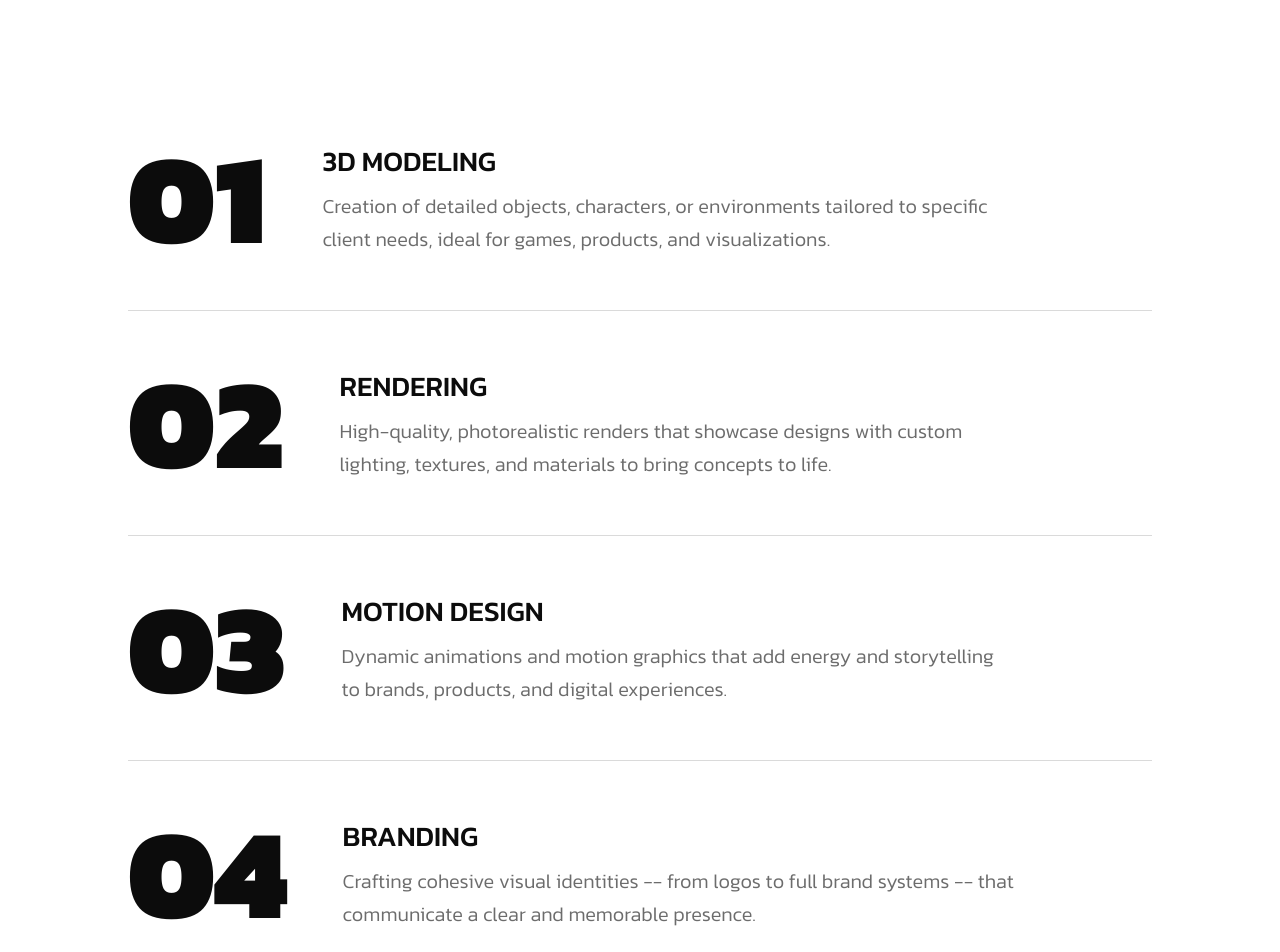
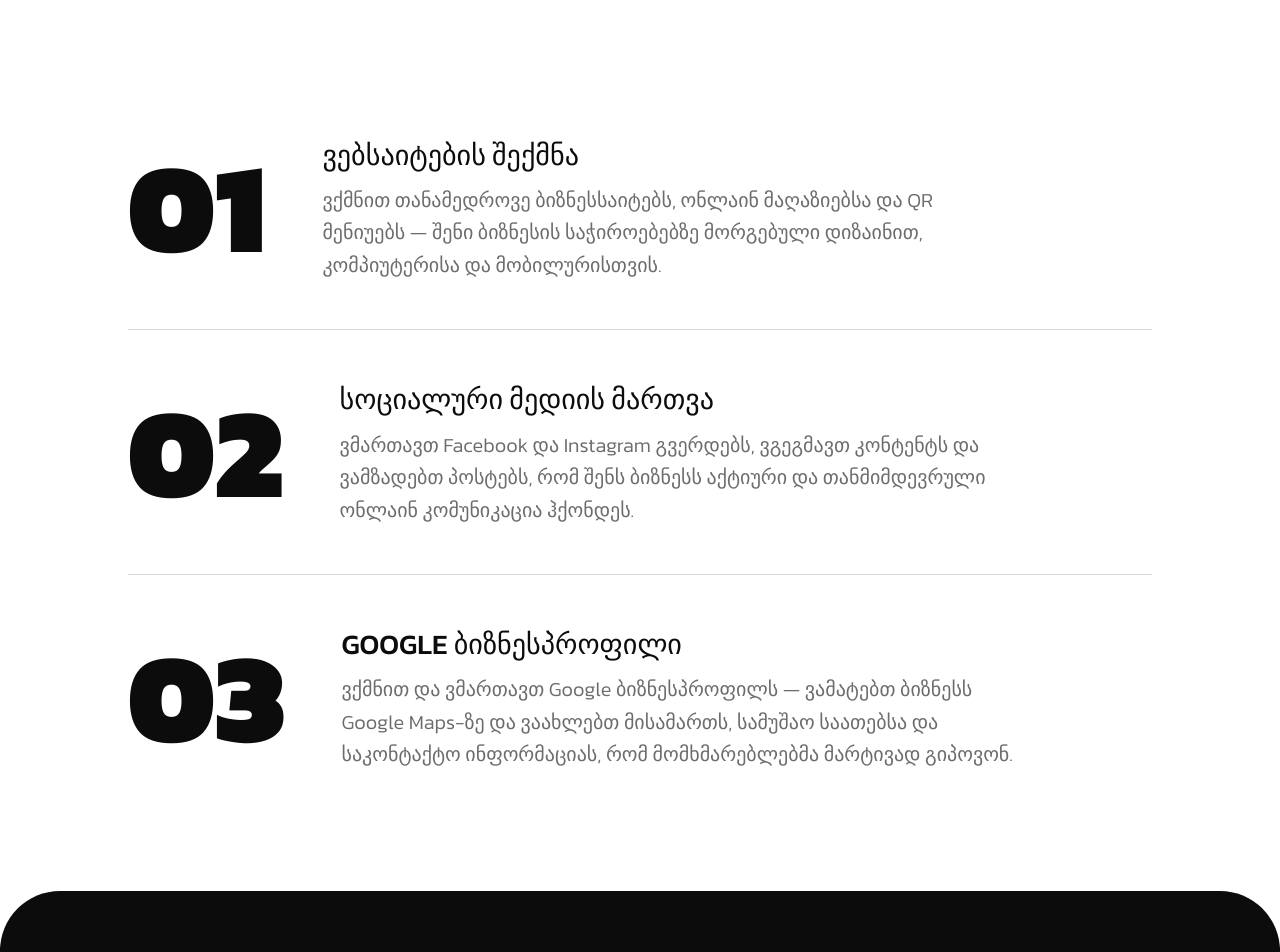
Before and after one commit to Gigsbb/digistudio, a React (Vite) app: page / in a window 1280 px wide. Shown: the part 2660-3612 px from the top of the page. Built offline with nearby package versions, Linux system fonts and the light colour scheme.

Commit message:
Replace placeholder services with web, social media and Google business services in Georgian

```diff
--- a/src/components/ServicesSection.tsx
+++ b/src/components/ServicesSection.tsx
@@ -2,31 +2,22 @@ import FadeIn from './FadeIn'
 
 const services = [
   {
-    name: '3D Modeling',
+    name: 'ვებსაიტების შექმნა',
     description:
-      'Creation of detailed objects, characters, or environments tailored to specific client needs, ideal for games, products, and visualizations.',
+      'ვქმნით თანამედროვე ბიზნესსაიტებს, ონლაინ მაღაზიებსა და QR მენიუებს — შენი ბიზნესის საჭიროებებზე მორგებული დიზაინით, კომპიუტერისა და მობილურისთვის.',
   },
   {
-    name: 'Rendering',
+    name: 'სოციალური მედიის მართვა',
     description:
-      'High-quality, photorealistic renders that showcase designs with custom lighting, textures, and materials to bring concepts to life.',
+      'ვმართავთ Facebook და Instagram გვერდებს, ვგეგმავთ კონტენტს და ვამზადებთ პოსტებს, რომ შენს ბიზნესს აქტიური და თანმიმდევრული ონლაინ კომუნიკაცია ჰქონდეს.',
   },
   {
-    name: 'Motion Design',
+    name: 'Google ბიზნესპროფილი',
     description:
-      'Dynamic animations and motion graphics that add energy and storytelling to brands, products, and digital experiences.',
-  },
-  {
-    name: 'Branding',
-    description:
-      'Crafting cohesive visual identities -- from logos to full brand systems -- that communicate a clear and memorable presence.',
-  },
-  {
-    name: 'Web Design',
-    description:
-      'Designing clean, modern, and conversion-focused websites with attention to layout, typography, and user experience.',
+      'ვქმნით და ვმართავთ Google ბიზნესპროფილს — ვამატებთ ბიზნესს Google Maps-ზე და ვაახლებთ მისამართს, სამუშაო საათებსა და საკონტაქტო ინფორმაციას, რომ მომხმარებლებმა მარტივად გიპოვონ.',
   },
 ]
+
 
 export default function ServicesSection() {
   return (
```
